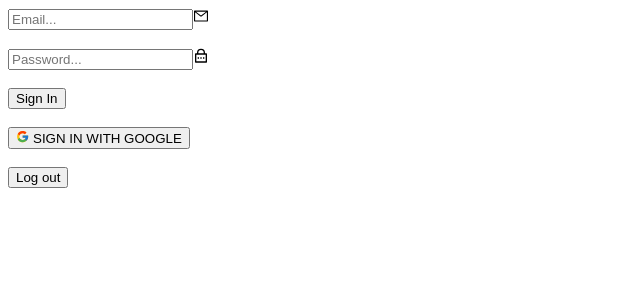
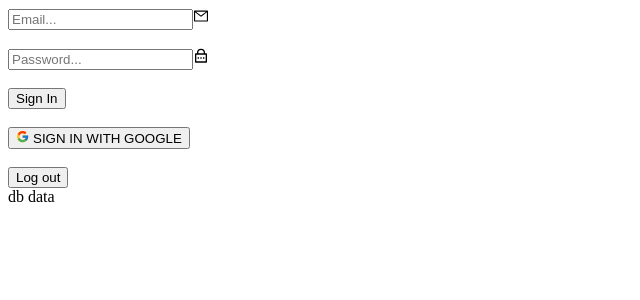
Before and after one commit to zsphinxyz/netflix, a React (Create React App) app: page / in a window 1280 px wide. Shown: the top 300 px of the page, without its empty margins (0-640 px from the left). Built offline with nearby package versions, Linux system fonts and the light colour scheme.

Commit message:
2 files modified, 1 added

```diff
--- a/App.tsx
+++ b/App.tsx
@@ -2,11 +2,13 @@ import * as React from 'react';
 import './style.css';
 
 import Form from './Form';
+import Db from './Db';
 
 export default function App() {
   return (
     <div className="app">
       <Form />
+      <Db />
     </div>
   );
 }
--- /dev/null
+++ b/Db.jsx
@@ -0,0 +1,7 @@
+import * as React from 'react';
+
+function Db() {
+  return <>db data</>;
+}
+
+export default Db;
--- a/firebaseConfig.js
+++ b/firebaseConfig.js
@@ -1,4 +1,5 @@
 import { initializeApp } from 'firebase/app';
+import { getFirestore } from 'firebase/firestore';
 import { getAuth, GoogleAuthProvider } from 'firebase/auth';
 
 const firebaseConfig = {
@@ -13,7 +14,8 @@ const firebaseConfig = {
 };
 
 export const app = initializeApp(firebaseConfig);
-const key = process.env.REACT_APP_APIKEY;
-console.log(key);
 export const auth = getAuth(app);
 export const googleProvider = new GoogleAuthProvider();
+
+export const db = getFirestore(app);
+console.log(db);
```
